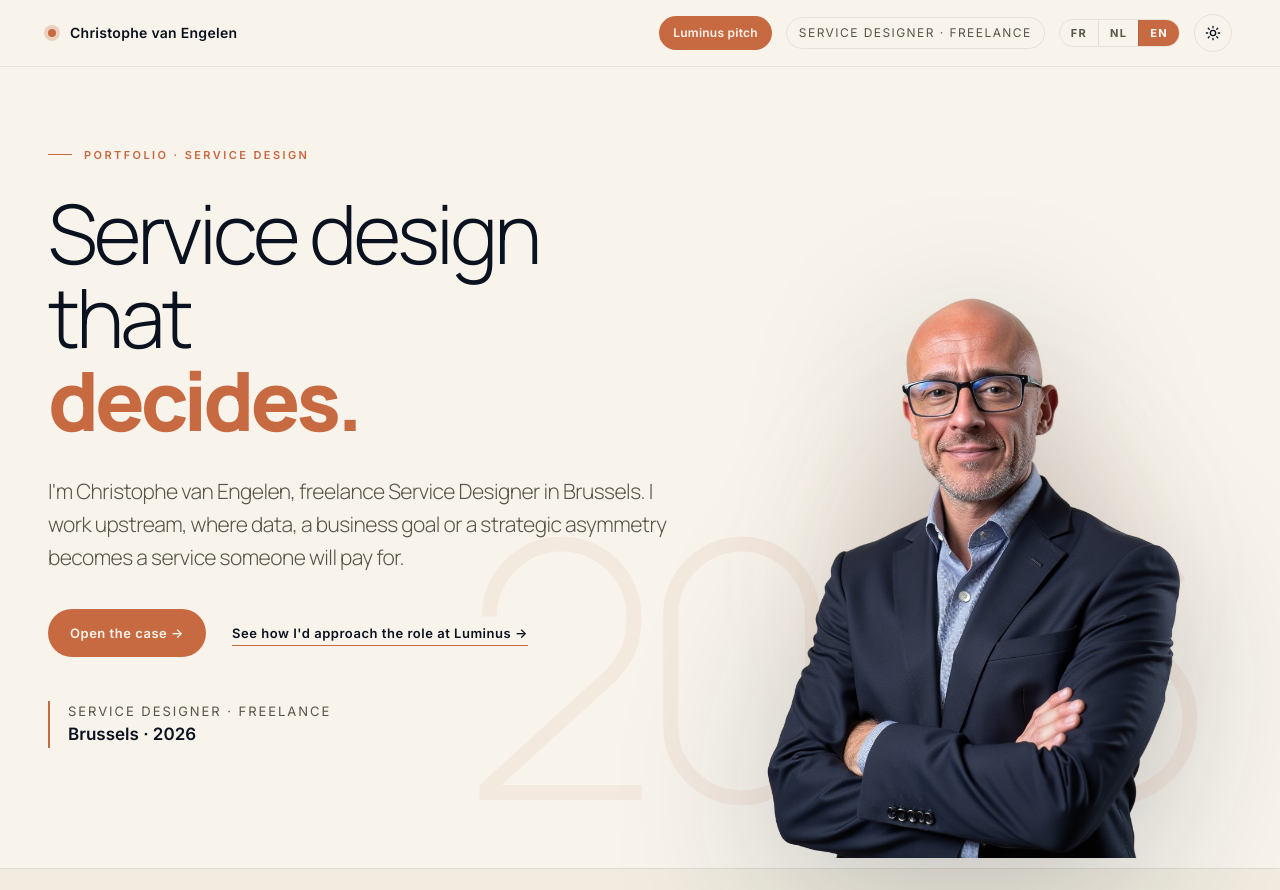
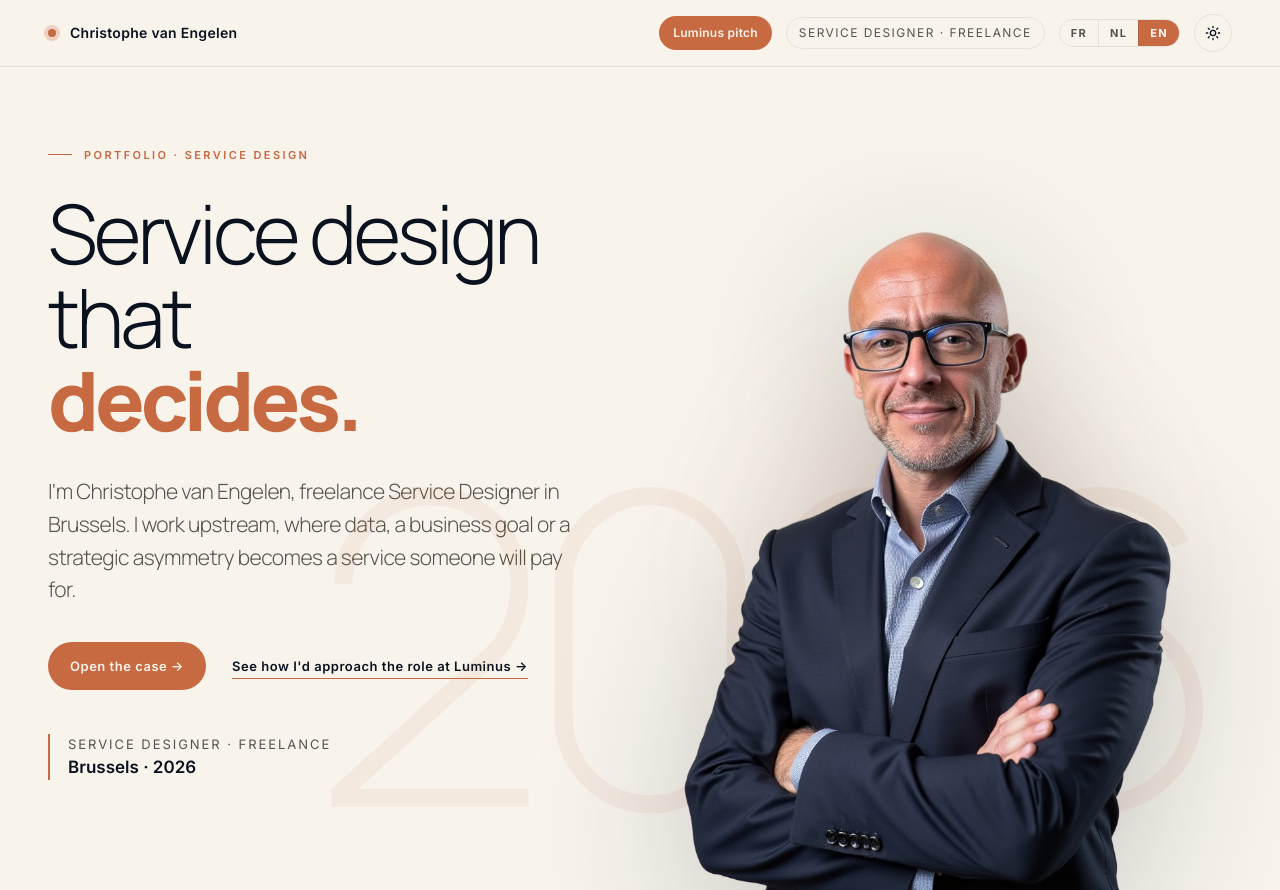
Before and after one commit to Christophevanengelen/christophevanengelen-folio, a plain HTML site: page index.html in a window 1280 px wide. Shown: the top 890 px of the page. Drawn offline with Linux system fonts and the light colour scheme.

Commit message:
feat(home): bigger CVE portrait + bigger 2026 watermark
CVE feedback : 'il faut que je sois bcp plus grand'

- Hero grid balance: 1.2fr/1fr -> 1fr/1.15fr (text 50%/portrait 50%, slightly tilted toward portrait)
- Portrait wrap min-height: 88vh -> 100vh (full viewport)
- Portrait wrap margin-top: -120px (bleeds up into nav for visual dominance)
- Portrait img max-height: calc(100vh+80) -> calc(108vh+100)
- 2026 watermark: 28vw -> 34vw (scale matches new portrait size)

```diff
--- a/assets/style.css
+++ b/assets/style.css
@@ -184,7 +184,7 @@ a:hover { color: var(--fg); }
 hr { border: 0; height: 1px; background: var(--border); margin: 60px 0; }
 
 /* hero */
-.hero .grid { display: grid; grid-template-columns: 1.2fr 1fr; gap: 50px; align-items: end; }
+.hero .grid { display: grid; grid-template-columns: 1fr 1.15fr; gap: 50px; align-items: end; }
 .hero h1 .alt { color: var(--amber); }
 .hero .meta-block {
   display: flex; gap: 28px; margin-top: 44px; align-items: center;
@@ -538,9 +538,10 @@ section.luminus-phase { padding: 90px 0; }
   display: flex; align-items: flex-end; justify-content: flex-end;
   width: 100%;
   height: 100%;
-  min-height: 88vh;
-  margin-bottom: -110px;        /* let portrait bleed below into next section */
-  margin-right: -28px;          /* extend past container right edge */
+  min-height: 100vh;             /* 88vh → 100vh : portrait fills full viewport height */
+  margin-bottom: -110px;
+  margin-right: -28px;
+  margin-top: -120px;            /* bleed up into nav for visual dominance */
 }
 .cve-portrait-glow {
   position: absolute;
@@ -557,11 +558,11 @@ section.luminus-phase { padding: 90px 0; }
 }
 .cve-portrait-mark {
   position: absolute;
-  bottom: 6%; right: 6%;
+  bottom: 8%; right: 4%;
   z-index: 0;
   font-family: var(--display);
   font-weight: 200;
-  font-size: clamp(180px, 28vw, 380px);
+  font-size: clamp(220px, 34vw, 460px);   /* 28vw → 34vw : matches portrait scale */
   line-height: 0.85;
   letter-spacing: -0.06em;
   color: var(--amber);
@@ -575,7 +576,7 @@ section.luminus-phase { padding: 90px 0; }
   display: block;
   width: auto;
   height: auto;
-  max-height: calc(100vh + 80px);
+  max-height: calc(108vh + 100px);   /* 100vh+80 → 108vh+100 : plus dominant */
   max-width: 100%;
   object-fit: contain;
   filter: drop-shadow(0 40px 80px rgba(10,18,32,0.65));
--- a/index.html
+++ b/index.html
@@ -25,7 +25,7 @@
 <link rel="preconnect" href="https://fonts.googleapis.com">
 <link rel="preconnect" href="https://fonts.gstatic.com" crossorigin>
 <link href="https://fonts.googleapis.com/css2?family=Manrope:wght@200;300;400;500;600;700;800&family=Inter:wght@300;400;500;600;700;800&display=swap" rel="stylesheet">
-<link rel="stylesheet" href="assets/style.css?v=art2">
+<link rel="stylesheet" href="assets/style.css?v=portraitbig">
 <script>
   /* prevent FOUC of theme: read pref before paint */
   (function(){var k='cve-theme',s=localStorage.getItem(k),d=window.matchMedia('(prefers-color-scheme: dark)').matches,t=s||(d?'dark':'light');document.documentElement.classList.add('theme-'+t);}());
```
